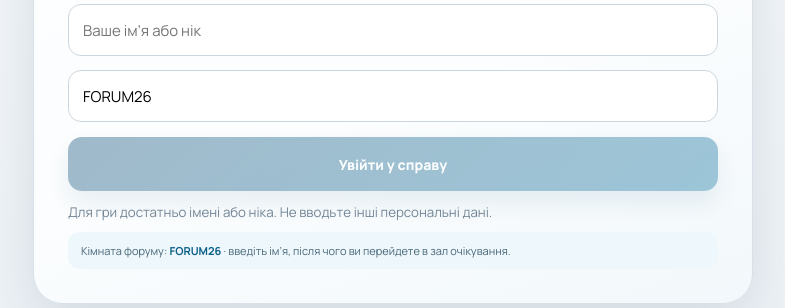
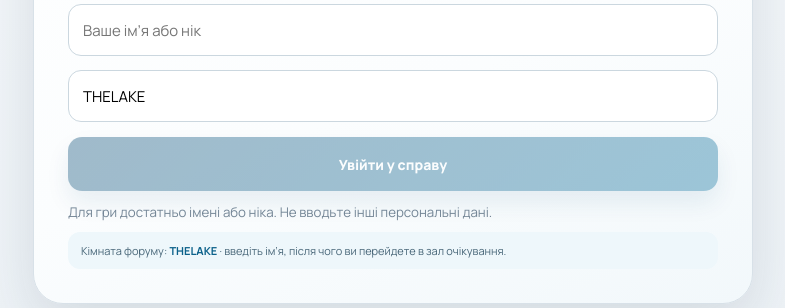
Before and after one commit to Suhrobss/union-court, a React (Vite) app: page / in a window 1280 px wide. Shown: the part 484-792 px from the top of the page, without its empty margins (247-1032 px from the left). Built offline with nearby package versions, Linux system fonts and the light colour scheme.

Commit message:
Rename live event room

```diff
--- a/src/realtime.js
+++ b/src/realtime.js
@@ -4,7 +4,7 @@ const SUPABASE_URL = 'https://lzgbrwwzxqmoivndagyh.supabase.co'
 const SUPABASE_PUBLISHABLE_KEY = 'sb_publishable_uLsHZdpZedzJKX42KOfnjQ_4L-1TNDr'
 const GAME_API_URL = `${SUPABASE_URL}/functions/v1/union-court-api`
 
-export const DEFAULT_ROOM = 'FORUM26'
+export const DEFAULT_ROOM = 'THELAKE'
 
 export const supabase = createClient(SUPABASE_URL, SUPABASE_PUBLISHABLE_KEY, {
   auth: { persistSession: false, autoRefreshToken: false, detectSessionInUrl: false },
```
